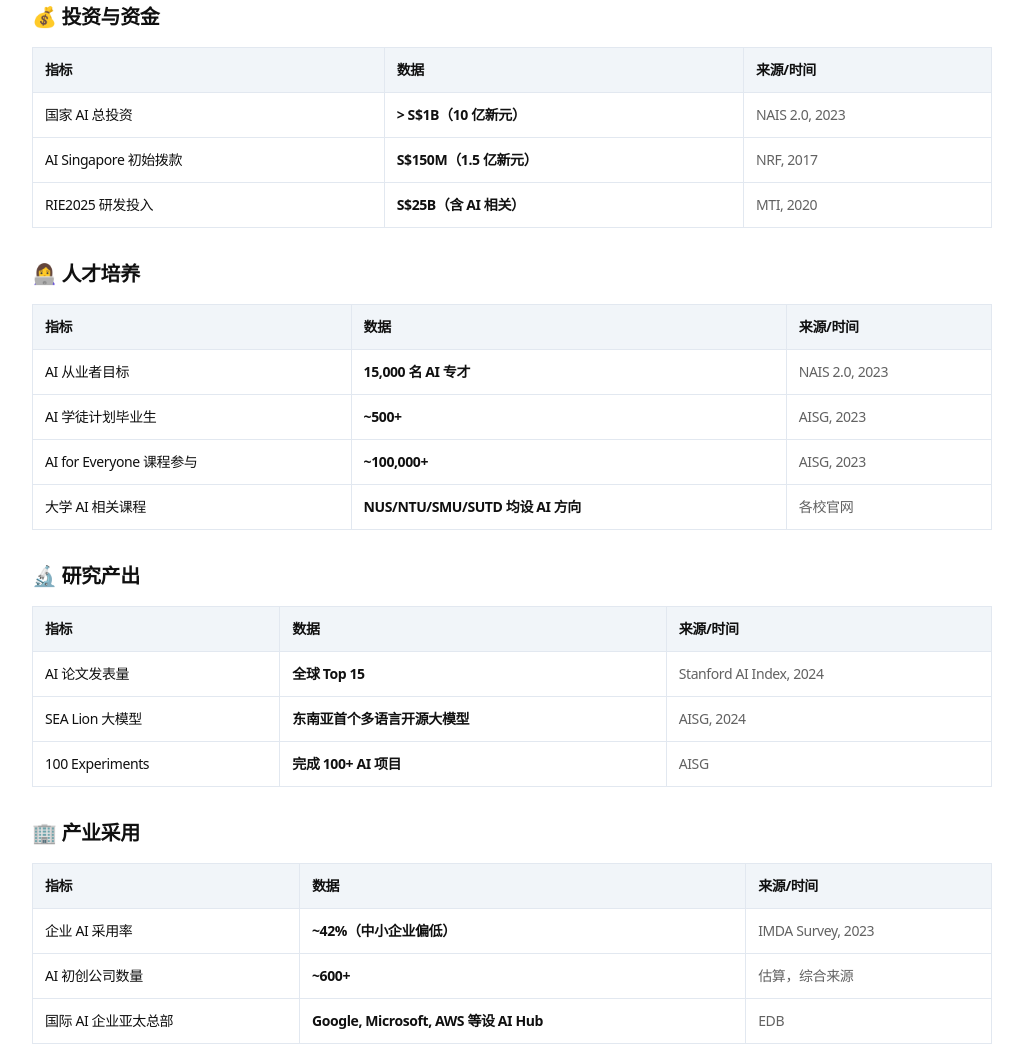
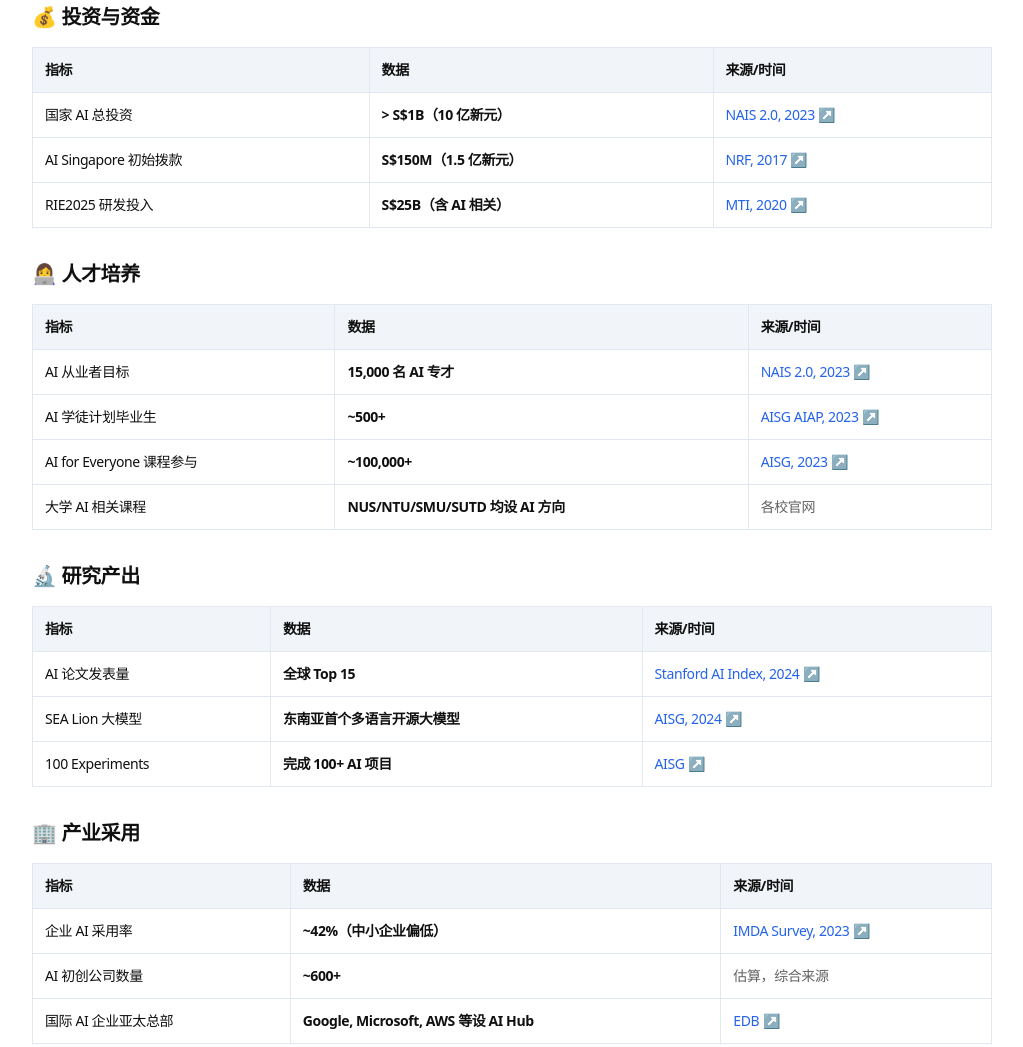
Before and after one commit to meltflake/aisg, an Astro site: page /aisg/tracker in a window 1280 px wide. Shown: the part 270-1317 px from the top of the page, without its empty margins (128-1151 px from the left). Built offline with nearby package versions, Linux system fonts and the light colour scheme; Astro itself is replaced by a stand-in of ours; some packages are replaced by stand-ins of ours; what limax would draw is missing.

Commit message:
feat: add source URLs to tracker page (all 16 metrics linked to official sources)

```diff
--- a/src/pages/tracker/index.astro
+++ b/src/pages/tracker/index.astro
@@ -7,46 +7,46 @@ const sections = [
     icon: '💰',
     title: '投资与资金',
     rows: [
-      ['国家 AI 总投资', '> S$1B（10 亿新元）', 'NAIS 2.0, 2023'],
-      ['AI Singapore 初始拨款', 'S$150M（1.5 亿新元）', 'NRF, 2017'],
-      ['RIE2025 研发投入', 'S$25B（含 AI 相关）', 'MTI, 2020'],
+      ['国家 AI 总投资', '> S$1B（10 亿新元）', 'NAIS 2.0, 2023', 'https://file.go.gov.sg/nais2023.pdf'],
+      ['AI Singapore 初始拨款', 'S$150M（1.5 亿新元）', 'NRF, 2017', 'https://aisingapore.org/'],
+      ['RIE2025 研发投入', 'S$25B（含 AI 相关）', 'MTI, 2020', 'https://www.nrf.gov.sg/rie-ecosystem/rie2025plan/'],
     ],
   },
   {
     icon: '👩‍💻',
     title: '人才培养',
     rows: [
-      ['AI 从业者目标', '15,000 名 AI 专才', 'NAIS 2.0, 2023'],
-      ['AI 学徒计划毕业生', '~500+', 'AISG, 2023'],
-      ['AI for Everyone 课程参与', '~100,000+', 'AISG, 2023'],
-      ['大学 AI 相关课程', 'NUS/NTU/SMU/SUTD 均设 AI 方向', '各校官网'],
+      ['AI 从业者目标', '15,000 名 AI 专才', 'NAIS 2.0, 2023', 'https://file.go.gov.sg/nais2023.pdf'],
+      ['AI 学徒计划毕业生', '~500+', 'AISG AIAP, 2023', 'https://aisingapore.org/aiap/'],
+      ['AI for Everyone 课程参与', '~100,000+', 'AISG, 2023', 'https://aisingapore.org/'],
+      ['大学 AI 相关课程', 'NUS/NTU/SMU/SUTD 均设 AI 方向', '各校官网', ''],
     ],
   },
   {
     icon: '🔬',
     title: '研究产出',
     rows: [
-      ['AI 论文发表量', '全球 Top 15', 'Stanford AI Index, 2024'],
-      ['SEA Lion 大模型', '东南亚首个多语言开源大模型', 'AISG, 2024'],
-      ['100 Experiments', '完成 100+ AI 项目', 'AISG'],
+      ['AI 论文发表量', '全球 Top 15', 'Stanford AI Index, 2024', 'https://aiindex.stanford.edu/'],
+      ['SEA Lion 大模型', '东南亚首个多语言开源大模型', 'AISG, 2024', 'https://sea-lion.ai/'],
+      ['100 Experiments', '完成 100+ AI 项目', 'AISG', 'https://aisingapore.org/'],
     ],
   },
   {
     icon: '🏢',
     title: '产业采用',
     rows: [
-      ['企业 AI 采用率', '~42%（中小企业偏低）', 'IMDA Survey, 2023'],
-      ['AI 初创公司数量', '~600+', '估算，综合来源'],
-      ['国际 AI 企业亚太总部', 'Google, Microsoft, AWS 等设 AI Hub', 'EDB'],
+      ['企业 AI 采用率', '~42%（中小企业偏低）', 'IMDA Survey, 2023', 'https://www.imda.gov.sg/'],
+      ['AI 初创公司数量', '~600+', '估算，综合来源', ''],
+      ['国际 AI 企业亚太总部', 'Google, Microsoft, AWS 等设 AI Hub', 'EDB', 'https://www.edb.gov.sg/en/our-industries/artificial-intelligence-in-singapore.html'],
     ],
   },
   {
     icon: '🖥️',
     title: '基础设施',
     rows: [
-      ['国家 AI 计算集群', '规划中（含 NVIDIA DGX）', 'NAIS 2.0'],
-      ['数据中心容量', '东南亚最大（暂停新建审批后有限恢复）', 'IMDA, 2024'],
-      ['5G 覆盖率', '> 95% 独立组网', 'IMDA, 2024'],
+      ['国家 AI 计算集群', '规划中（含 NVIDIA DGX）', 'NAIS 2.0', 'https://file.go.gov.sg/nais2023.pdf'],
+      ['数据中心容量', '东南亚最大（暂停新建审批后有限恢复）', 'IMDA, 2024', 'https://www.imda.gov.sg/'],
+      ['5G 覆盖率', '> 95% 独立组网', 'IMDA, 2024', 'https://www.imda.gov.sg/'],
     ],
   },
 ];
@@ -74,7 +74,9 @@ const sections = [
                   <tr class="hover:bg-slate-50 dark:hover:bg-slate-800/50">
                     <td class="p-3 border border-slate-200 dark:border-slate-700">{row[0]}</td>
                     <td class="p-3 border border-slate-200 dark:border-slate-700 font-semibold">{row[1]}</td>
-                    <td class="p-3 border border-slate-200 dark:border-slate-700 text-muted">{row[2]}</td>
+                    <td class="p-3 border border-slate-200 dark:border-slate-700 text-muted">
+                      {row[3] ? <a href={row[3]} target="_blank" rel="noopener" class="text-blue-600 dark:text-blue-400 hover:underline">{row[2]} ↗</a> : row[2]}
+                    </td>
                   </tr>
                 ))}
               </tbody>
```
